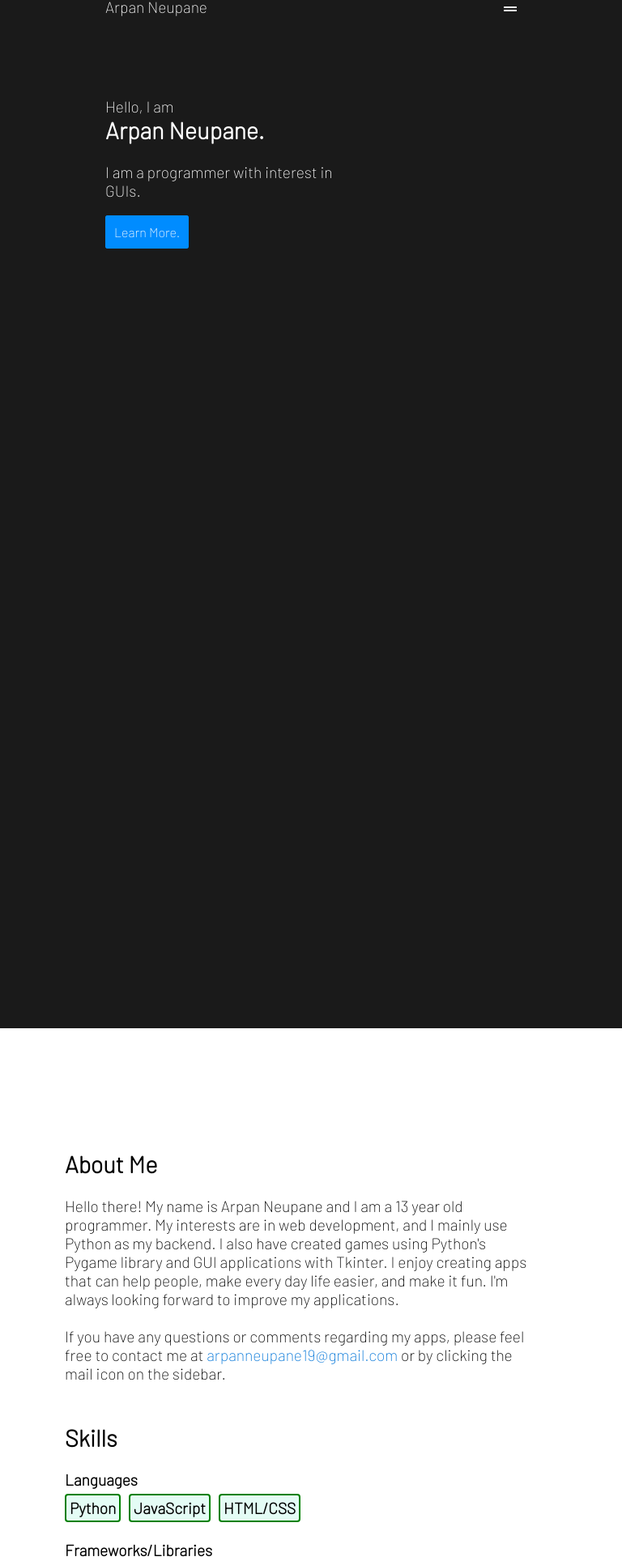
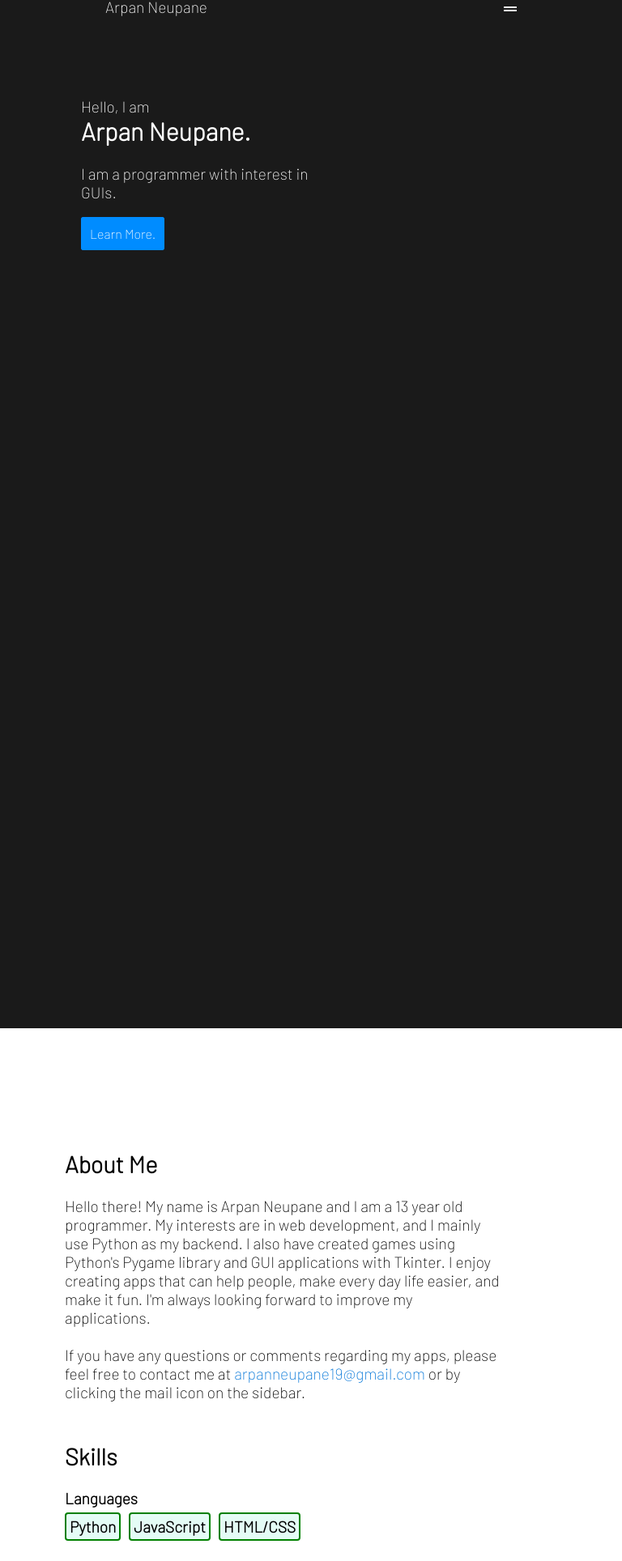
Before and after one commit to arpanneupane19/website-v3, a React (Create React App) app: page / in a window 768 px wide. Shown: the part 30-1958 px from the top of the page at 81% size. Built offline with nearby package versions, Linux system fonts and the light colour scheme.

Commit message:
fixed up alignment for low res tablets

```diff
--- a/src/components/AllPages.js
+++ b/src/components/AllPages.js
@@ -12,8 +12,8 @@ function AllPages() {
             {/* Home */}
             <section id='home'>
                 <div className='intro'>
-                    <p>Hello, I am</p>
-                    <h1>Arpan Neupane.</h1><br></br>
+                    <label>Hello, I am</label><br></br>
+                    <label className='name'>Arpan Neupane.</label><br></br><br></br>
 
                     <p>I am a programmer with interest in</p>
                     <p className='strings'><Typewriter
@@ -34,30 +34,30 @@ function AllPages() {
             {/* About */}
             <section id='about'>
                 <div className='about-info'>
-                    <h2>About Me</h2><br></br>
-                    <label>Hello there! My name is Arpan Neupane and I am a 13 year old programmer.
+                    <label>About Me</label><br></br><br></br>
+                    <p>Hello there! My name is Arpan Neupane and I am a 13 year old programmer.
                         My interests are in web development, and I mainly use Python as my backend.
                         I also have created games using Python's Pygame library and GUI applications with Tkinter.
                         I enjoy creating apps that can help people, make every day life easier, and make it fun.
                         I'm always looking forward to improve my applications.
-                    </label><br></br><br></br>
-                    <label>
+                    </p><br></br>
+                    <p>
                         If you have any questions or comments regarding my apps, please feel
                         free to contact me at <a href="mailto:arpanneupane19@gmail.com" target='__blank'>arpanneupane19@gmail.com</a> or by
                         clicking the mail icon on the sidebar.
-                    </label>
+                    </p>
                 </div>
 
                 <div className='skills-info'>
-                    <h2>Skills</h2><br></br>
-                    <label>Languages</label>
+                    <label className='skills-header'>Skills</label><br></br><br></br>
+                    <label className='lang-and-fw'>Languages</label>
                     <div className='languages'>
                         <label className='proficient'>Python</label>
                         <label className='proficient'>JavaScript</label>
                         <label className='proficient'>HTML/CSS</label>
                     </div><br></br>
 
-                    <label>Frameworks/Libraries</label>
+                    <label className='lang-and-fw'>Frameworks/Libraries</label>
                     <div className='frameworks'>
                         <label className='proficient'>Flask</label>
                         <label className='proficient'>Pygame</label>
--- a/src/components/Allpages.css
+++ b/src/components/Allpages.css
@@ -13,6 +13,11 @@
     padding-left: 130px;
     padding-right: 100px;
     font-size: larger;
+}
+
+.name {
+    font-size: 1.6em;
+    font-weight: bolder;
 }
 
 .button {
@@ -50,7 +55,12 @@
     width: 50%;
 }
 
-.about-info > label > a {
+.about-info > label {
+    font-size: 1.5em;
+    font-weight: bolder;
+}
+
+.about-info > p > a {
     text-decoration: none;
     color: #0275D8;
 }
@@ -63,7 +73,12 @@
     width: 50%;
 }
 
-.skills-info > label {
+.skills-header {
+    font-size: 1.5em;
+    font-weight: bolder;
+}
+
+.lang-and-fw {
     font-weight: bold;
 }
 
@@ -104,20 +119,26 @@
 @media (min-width: 481px) and (max-width: 768px) {
 
     .intro {
-        margin-left: 0px;
+        padding-left: 100px;
+        padding-right: 100px;
+    }
+
+    .button > a {
+        margin-left: 100px;
     }
     #about {
         flex-direction: column;
     }
 
     .skills-info {
+        width: 70%;
         margin-top: 50px;
         margin-right: 80px;
         margin-left: 80px;
     }
 
     .about-info {
-        width: 75%;
+        width: 70%;
         margin-right: 80px;
         margin-left: 80px;
     }
```
Also changed, not shown: 1 other file (tests, documents, lock files or other folders).
